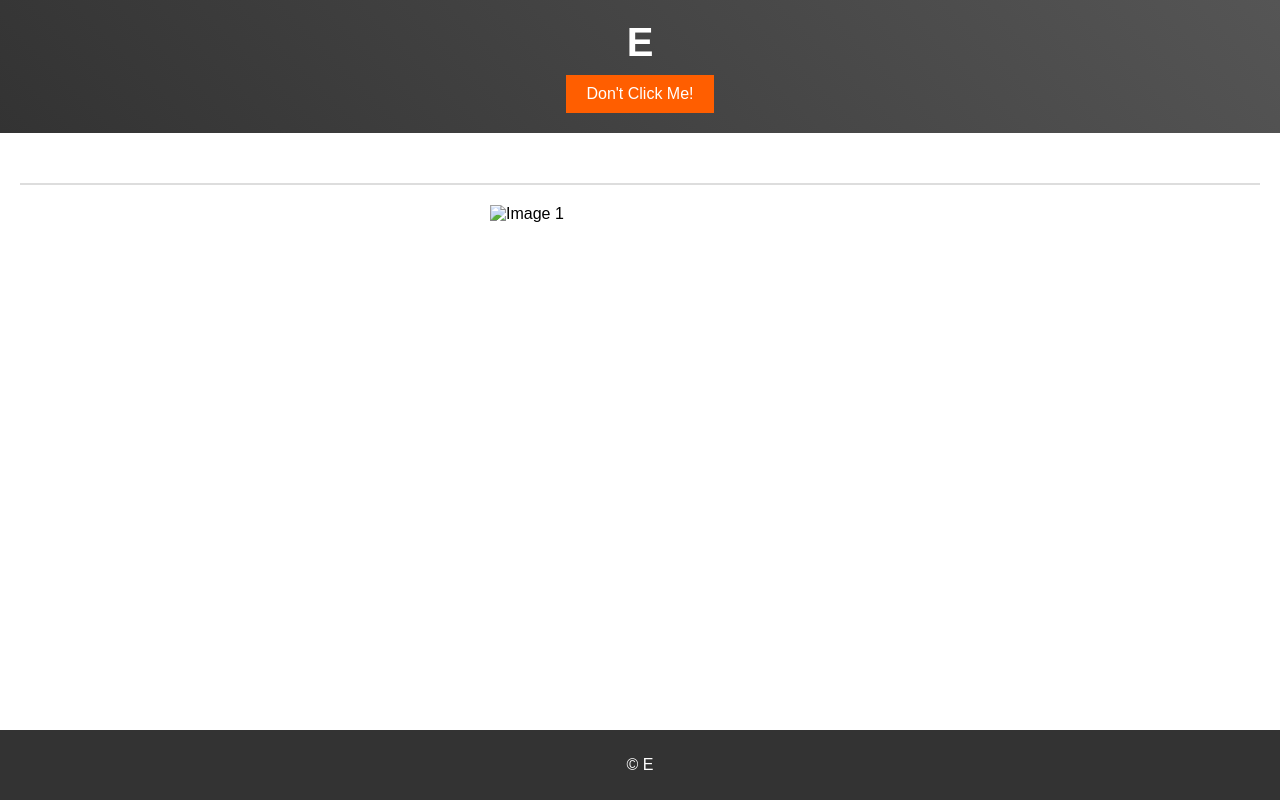
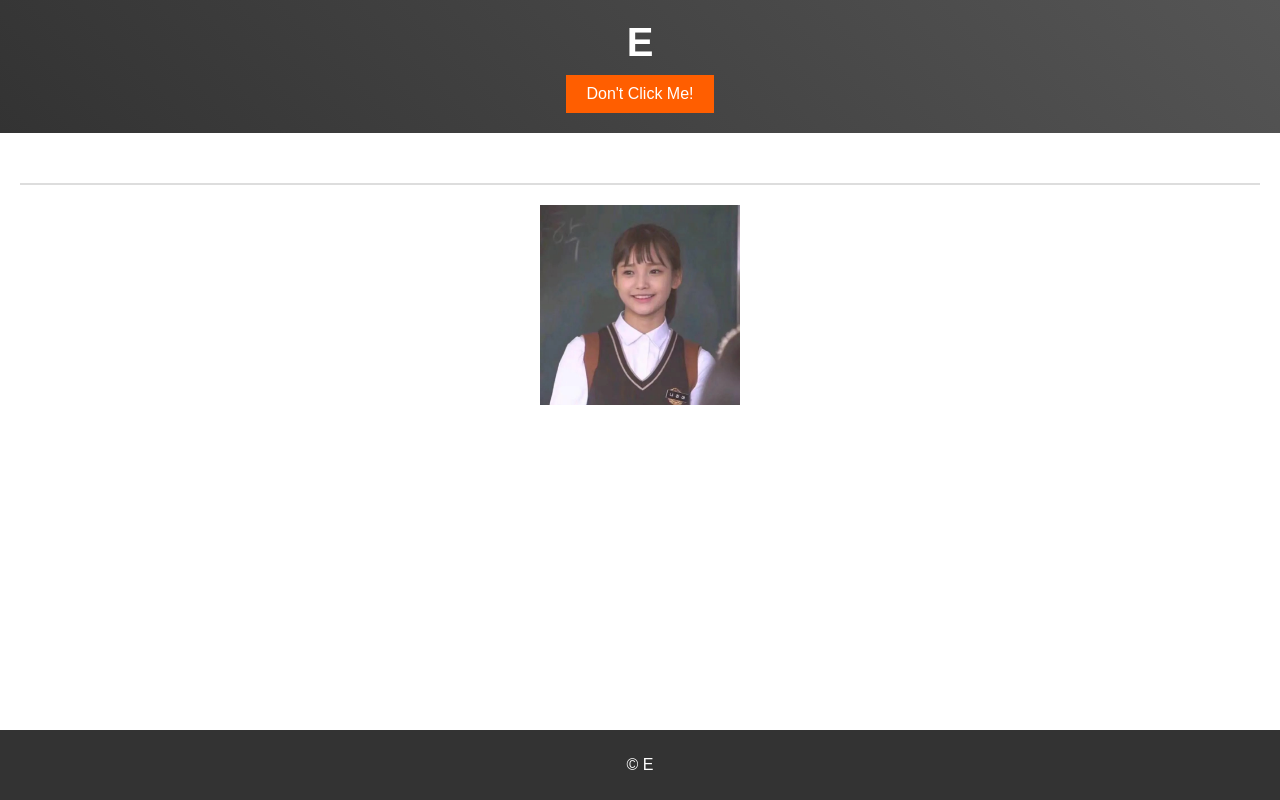
Before and after one commit to CHIULILE/E, a plain HTML site: page index.html in a window 1280 px wide. Drawn offline with Linux system fonts and the light colour scheme.

Commit message:
Update index.html

```diff
--- a/index.html
+++ b/index.html
@@ -15,7 +15,7 @@
         <section id="gallery">
             <h2></h2>
             <div class="gallery-container">
-                <div class="gallery-item"><img id="image1" src="images/image1.jpg" alt="Image 1"></div>
+                <div class="gallery-item"><img id="image1" src="image1.jpg" alt="Image 1"></div>
             </div>
         </section>
     </main>
```
